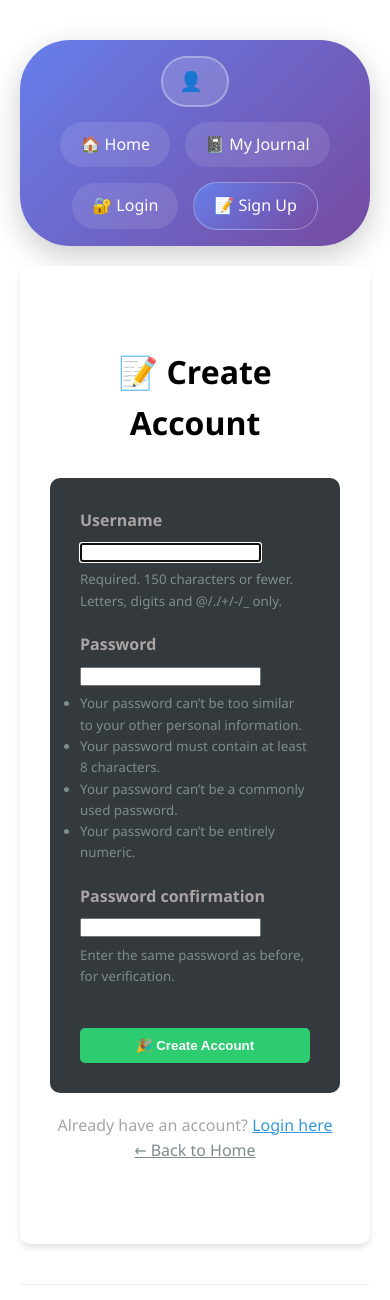
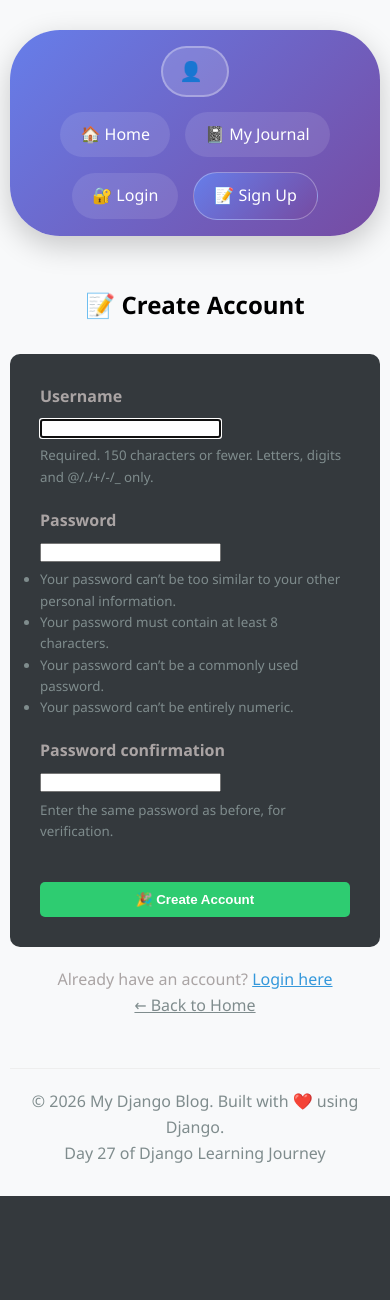
Before and after one commit to yonassolomon/django-blog, a Django app: page /accounts/register/ in a window 390 px wide. Shown: the top 1300 px of the page. After the commit the page ends 1196 px from the top, so only its background shows below. Run offline with Django 5.2, Linux system fonts and the light colour scheme; parts of the project's set-up code (start-up, migrations or seed data) failed here and were passed over.

Commit message:
maintenance fixing Responsive Design

```diff
--- a/templates/base.html
+++ b/templates/base.html
@@ -18,10 +18,17 @@
             font-family: 'Segoe UI', Tahoma, Geneva, Verdana, sans-serif;
             line-height: 1.6;
             color: #aaa4a4;
-            background: #f8f9fa00;
+            background: #f8f9fa;
             max-width: 1200px;
             margin: 0 auto;
             padding: 20px;
+        }
+
+        /* Responsive body padding */
+        @media (max-width: 768px) {
+            body {
+                padding: 10px;
+            }
         }
 
         /* Navigation */
@@ -139,58 +146,7 @@
     border: 2px solid white;
 }
 
-/* Responsive Design */
-@media (max-width: 768px) {
-    .nav-container {
-        flex-direction: column;
-        gap: 15px;
-        padding: 1rem;
-    }
-    .nav-links {
-        flex-wrap: wrap;
-        justify-content: center;
-    }
-}
-
-        /* Content Area */
-        .content-wrapper {
-            background: white;
-            padding: 30px;
-            border-radius: 10px;
-            box-shadow: 0 4px 6px rgba(0,0,0,0.1);
-            min-height: 60vh;
-        }
-
-        /* Footer */
-        .footer {
-            margin-top: 40px;
-            text-align: center;
-            color: #7f8c8d;
-            padding: 20px;
-            border-top: 1px solid #eee;
-        }
-
-        /* Messages/Alerts */
-        .alert {
-            padding: 15px;
-            border-radius: 5px;
-            margin-bottom: 20px;
-        }
-
-        .alert-success {
-            background: #d4edda;
-            color: #155724;
-            border: 1px solid #c3e6cb;
-        }
-
-        .alert-error {
-            background: #f8d7da;
-            color: #721c24;
-            border: 1px solid #f5c6cb;
-        }
-
-        /* Common Button Styles */
-        .btn {
+.btn {
             display: inline-block;
             padding: 10px 20px;
             border: none;
@@ -227,6 +183,58 @@
         .btn-success:hover {
             background: #27ae60;
         }
+
+/* Responsive Design */
+@media (max-width: 768px) {
+    .nav-container {
+        flex-direction: column;
+        gap: 15px;
+        padding: 1rem;
+    }
+    .nav-links {
+        flex-wrap: wrap;
+        justify-content: center;
+    }
+
+            h1, h2, h3 {
+                font-size: 1.5em;
+            }
+        @media (max-width: 768px) {
+            .posts-grid {
+                grid-template-columns: 1fr;
+                gap: 15px;
+            }
+        }
+
+        /* Footer */
+        .footer {
+            margin-top: 40px;
+            text-align: center;
+            color: #7f8c8d;
+            padding: 20px;
+            border-top: 1px solid #eee;
+        }
+
+        /* Messages/Alerts */
+        .alert {
+            padding: 15px;
+            border-radius: 5px;
+            margin-bottom: 20px;
+        }
+
+        .alert-success {
+            background: #d4edda;
+            color: #155724;
+            border: 1px solid #c3e6cb;
+        }
+
+        .alert-error {
+            background: #f8d7da;
+            color: #721c24;
+            border: 1px solid #f5c6cb;
+        }
+
+
 
     </style>
     {% block extra_css%}{% endblock %}
```
Also changed, not shown: templates/blog/home_page.html (+8 -0 lines), templates/blog/post_detail.html (+12 -1 lines), templates/blog/post_list.html (+15 -1 lines).
